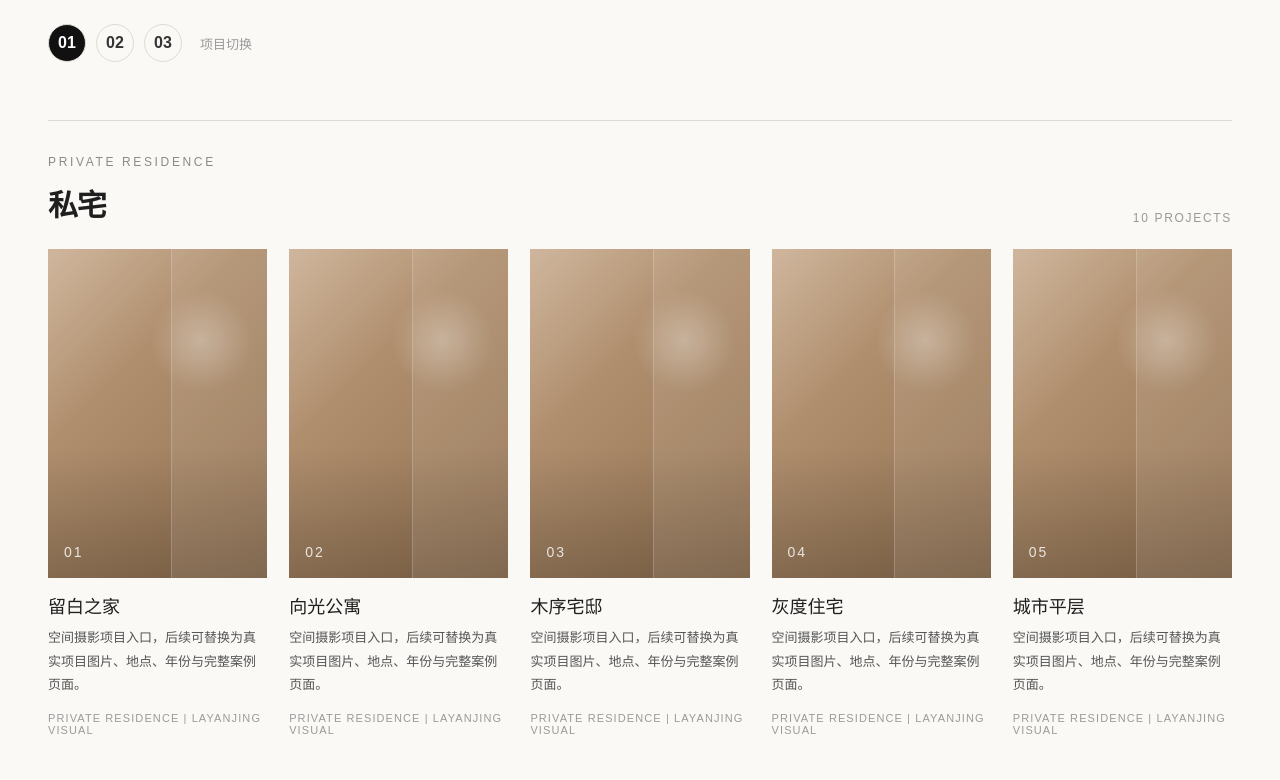
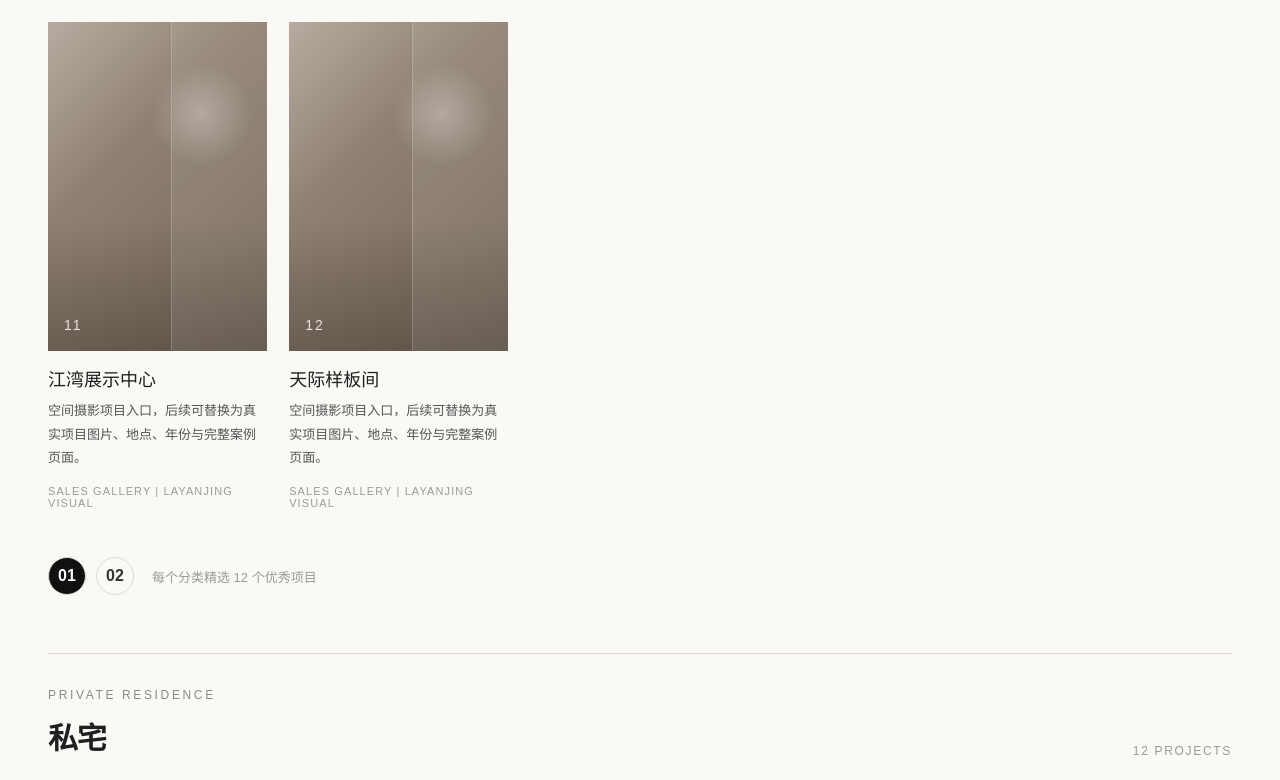
Before and after one commit to sssssssMX/layanjing-portfolio, a Next.js app: page / in a window 1280 px wide. Shown: the part 1560-2340 px from the top of the page. Built offline with nearby package versions, Linux system fonts and the light colour scheme.

Commit message:
Update page.js

```diff
--- a/app/page.js
+++ b/app/page.js
@@ -13,7 +13,9 @@ const categories = [
       '林语销售中心',
       '城市会客厅',
       '海棠样板间',
-      '森屿售楼处'
+      '森屿售楼处',
+      '江湾展示中心',
+      '天际样板间'
     ]
   },
   {
@@ -30,7 +32,9 @@ const categories = [
       '静谧之家',
       '光影私宅',
       '暖木住宅',
-      '云端公寓'
+      '云端公寓',
+      '湖畔私宅',
+      '松弛之家'
     ]
   },
   {
@@ -47,7 +51,9 @@ const categories = [
       '艺术馆外立面',
       '滨水建筑',
       '公共空间',
-      '光庭建筑'
+      '光庭建筑',
+      '山谷图书馆',
+      '城市展馆'
     ]
   },
   {
@@ -64,7 +70,9 @@ const categories = [
       '温泉度假酒店',
       '海岸酒店',
       '林间客房',
-      '云顶酒店'
+      '云顶酒店',
+      '湖景度假酒店',
+      '暮色酒店'
     ]
   },
   {
@@ -81,7 +89,9 @@ const categories = [
       '林下民宿',
       '竹影山房',
       '溪畔客舍',
-      '白墙庭院'
+      '白墙庭院',
+      '远山民宿',
+      '隐溪小筑'
     ]
   },
   {
@@ -98,7 +108,9 @@ const categories = [
       '品牌展厅',
       '集合店空间',
       '茶饮空间',
-      '生活方式店'
+      '生活方式店',
+      '夜色酒吧',
+      '极简餐厅'
     ]
   }
 ];
@@ -130,7 +142,7 @@ export default function HomePage() {
               <p className="eyebrow">{category.english}</p>
               <h2>{category.name}</h2>
             </div>
-            <span>10 PROJECTS</span>
+            <span>{category.projects.length} PROJECTS</span>
           </div>
 
           <div className="work-grid">
@@ -157,8 +169,7 @@ export default function HomePage() {
           <div className="project-switch">
             <button>01</button>
             <button>02</button>
-            <button>03</button>
-            <span>项目切换</span>
+            <span>每个分类精选 12 个优秀项目</span>
           </div>
         </section>
       ))}
```
